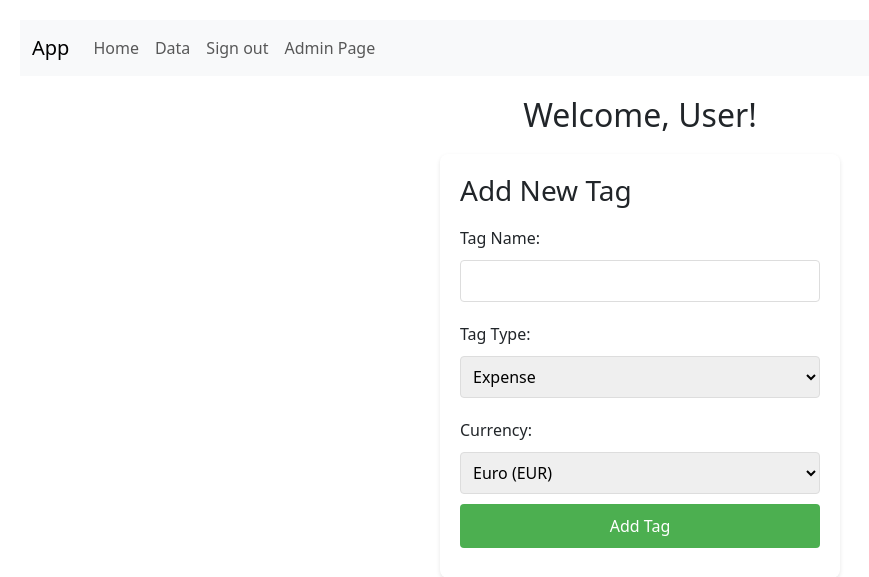
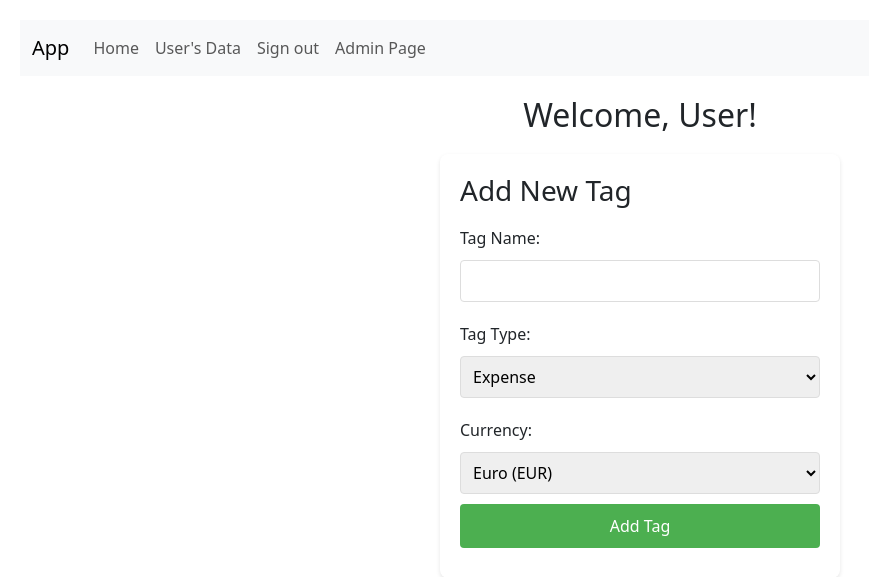
Before and after one commit to pemerut/pemerut-Basic-Expense-Tracking-Application, a PHP site: page /index.php in a window 1280 px wide. Shown: the top 577 px of the page, without its empty margins (0-869 px from the left). Run offline with PHP 8.4, Linux system fonts and the light colour scheme; the visitor is signed in with stand-in values (Sample User, id 1); data that the repository does not hold is empty.

Commit message:
Update navbar.php

```diff
--- a/navbar.php
+++ b/navbar.php
@@ -10,7 +10,7 @@
                         <a class="nav-link btn btn-outline-secondary" href="index.php">Home</a>
                     </li>
                     <li class="nav-item">
-                        <a class="nav-link btn btn-outline-secondary" href="user_data.php">Data</a>
+                        <a class="nav-link btn btn-outline-secondary" href="user_data.php">User's Data</a>
                     </li>
                     <li class="nav-item">
                         <a class="nav-link btn btn-outline-secondary" href="login.php">Sign out</a>
```
